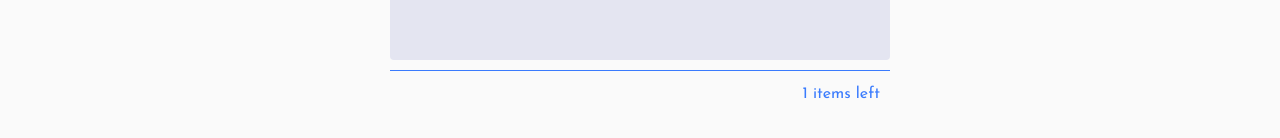
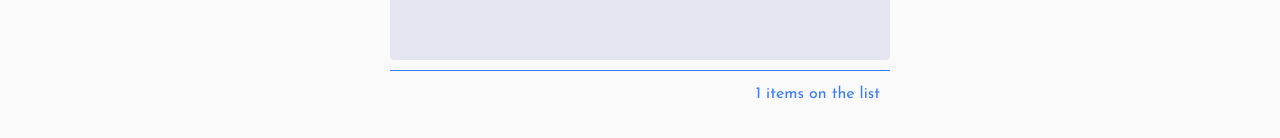
Before and after one commit to thisisyeji/Todo_prac, a React (Create React App) app: page / in a window 1280 px wide. Shown: the part 584-722 px from the top of the page. Built offline with nearby package versions, Linux system fonts and the light colour scheme.

Commit message:
Design: 전체 개수 표시 문구 수정

```diff
--- a/src/components/TodoList.js
+++ b/src/components/TodoList.js
@@ -33,7 +33,7 @@ const TodoList = ({ todos, onDelete, onToggle, onUpdate }) => {
 					/>
 				))}
 			</List>
-			<Total>{todos.length} items left</Total>
+			<Total>{todos.length} items on the list</Total>
 		</>
 	);
 };
```
Also changed, not shown: 1 other file (tests, documents, lock files or other folders).
